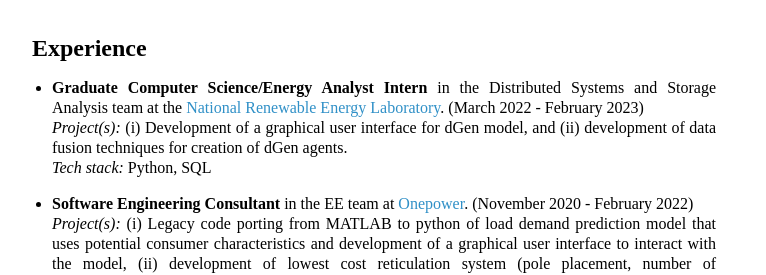
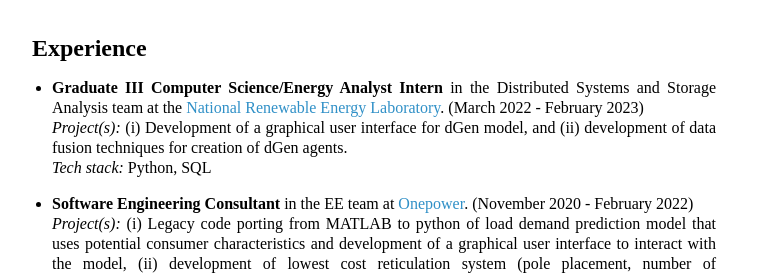
Before and after one commit to ljmaqele/ljmaqele.github.io, a Jekyll site: the page built from index.md, in a window 1280 px wide and 900 px high, scrolled down 553 px. Shown: the part 181-456 px from the top of the window, without its empty margins (256-1022 px from the left). Built offline with Jekyll 4.4.1, drawn with Linux system fonts in a browser that asks for light colours; our own code applies the rules of GitHub Pages for plain Markdown files.

Commit message:
Update index.md

```diff
--- a/index.md
+++ b/index.md
@@ -17,7 +17,7 @@ I hold a MS in [Electrical and Computer Engineering](https://www.ece.cmu.edu/aca
 
 ## Experience
 
-* **Graduate Computer Science/Energy Analyst Intern** in the Distributed Systems and Storage Analysis team at the [National Renewable Energy Laboratory](https://www.nrel.gov/analysis/dgen/). (March 2022 - February 2023)\\
+* **Graduate III Computer Science/Energy Analyst Intern** in the Distributed Systems and Storage Analysis team at the [National Renewable Energy Laboratory](https://www.nrel.gov/analysis/dgen/). (March 2022 - February 2023)\\
 *Project(s):* (i) Development of a graphical user interface for dGen model, and (ii) development of data fusion techniques for creation of dGen agents.\\
 *Tech stack:* Python, SQL
 
```
